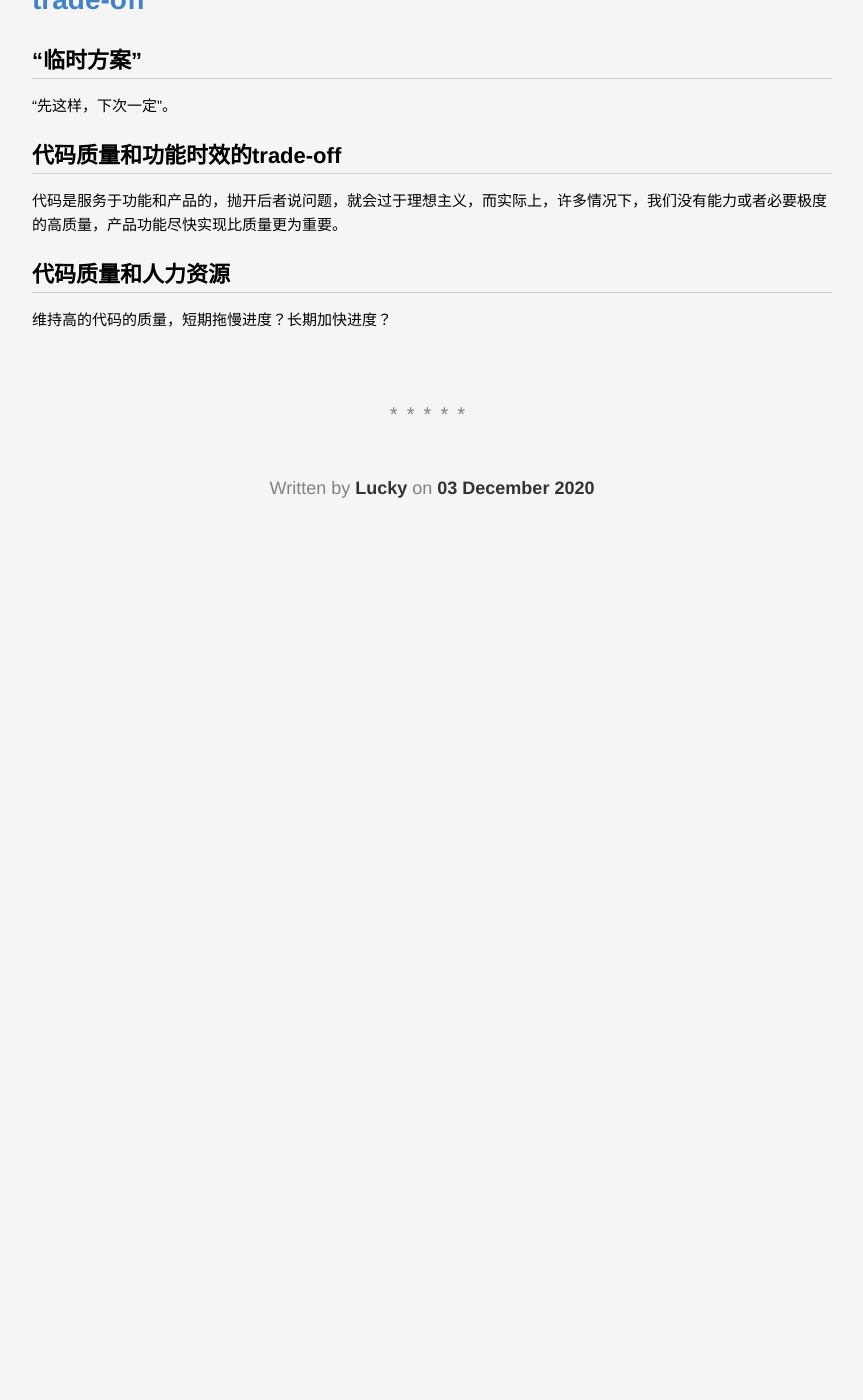
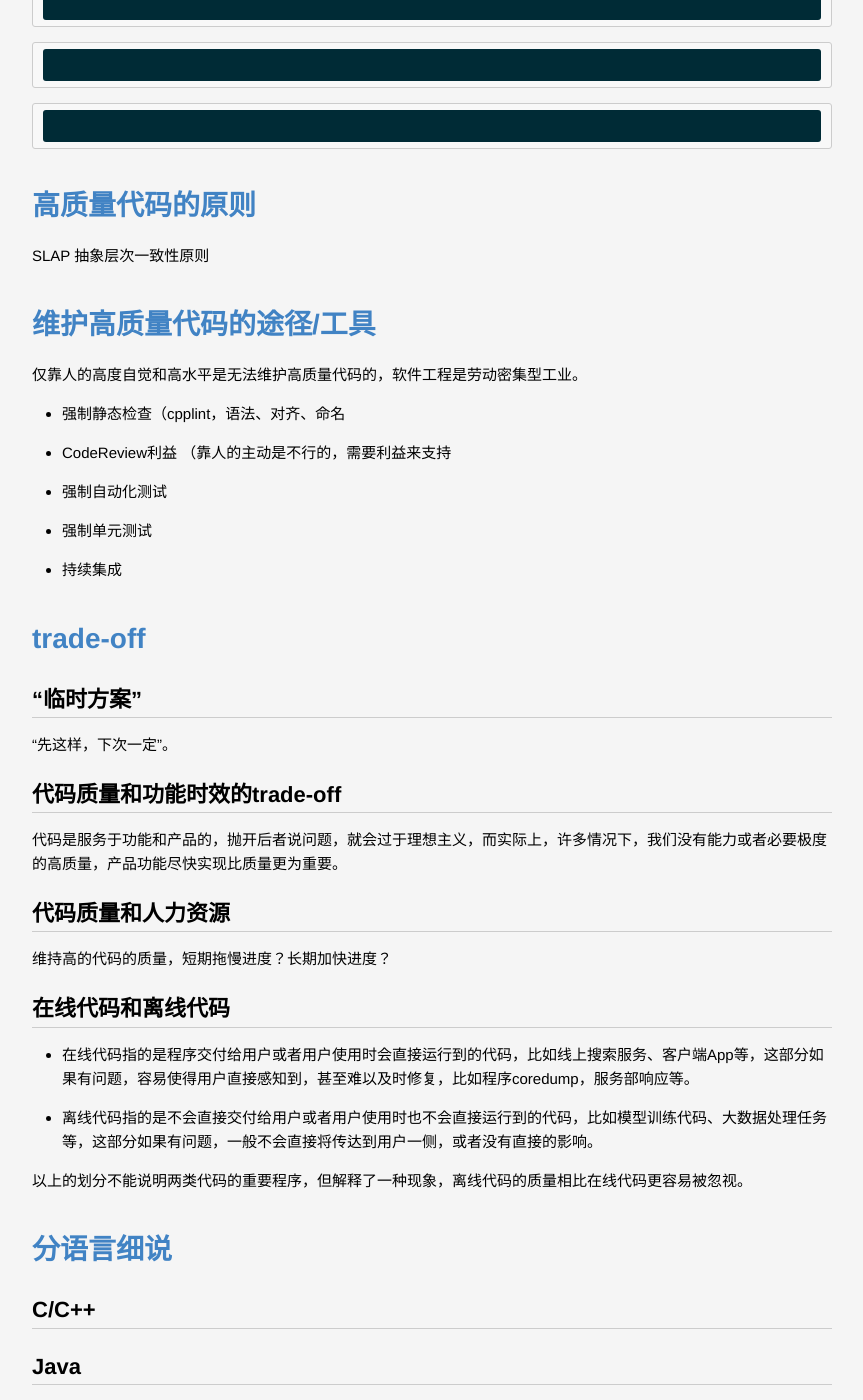
Before and after one commit to lucky521/blog, a Jekyll site: the page built from _posts/language/2020-12-03-clean-code.markdown, in a window 1280 px wide and 1400 px high, scrolled down 1251 px. Shown: the whole window, without its empty margins (208-1071 px from the left). Built offline with Jekyll 4.4.1, drawn with Linux system fonts in a browser that asks for light colours; before the commit the page ends 1881 px from its top, so only the background shows below that; some of the changed text lies outside the part shown.

Commit message:
update blog

````diff
--- a/_posts/language/2020-12-03-clean-code.markdown
+++ b/_posts/language/2020-12-03-clean-code.markdown
@@ -7,10 +7,33 @@ layout: post
 # 高质量代码的特征
 
 
+好理解
+
+好扩展
+
+性能好
+
+区别高质量的代码和高质量的设计
 
 
 
 # 高质量代码的例子
+
+```cpp
+
+```
+
+```java
+
+```
+
+```python
+
+```
+
+```shell
+
+```
 
 
 
@@ -19,17 +42,22 @@ layout: post
 SLAP 抽象层次一致性原则
 
 
-# 维护高质量代码的工具
 
-强制code checker工具（cpplint，语法、对齐、命名
+# 维护高质量代码的途径/工具
 
-CodeReview利益 （靠人的主动是不行的，需要利益来支持
+仅靠人的高度自觉和高水平是无法维护高质量代码的，软件工程是劳动密集型工业。
 
-持续集成
+* 强制静态检查（cpplint，语法、对齐、命名
 
-自动化测试
+* CodeReview利益 （靠人的主动是不行的，需要利益来支持
 
-单元测试
+* 强制自动化测试
+
+* 强制单元测试
+
+* 持续集成
+
+
 
 
 # trade-off
@@ -45,3 +73,28 @@ CodeReview利益 （靠人的主动是不行的，需要利益来支持
 ## 代码质量和人力资源
 
 维持高的代码的质量，短期拖慢进度？长期加快进度？
+
+
+## 在线代码和离线代码
+
+* 在线代码指的是程序交付给用户或者用户使用时会直接运行到的代码，比如线上搜索服务、客户端App等，这部分如果有问题，容易使得用户直接感知到，甚至难以及时修复，比如程序coredump，服务部响应等。
+* 离线代码指的是不会直接交付给用户或者用户使用时也不会直接运行到的代码，比如模型训练代码、大数据处理任务等，这部分如果有问题，一般不会直接将传达到用户一侧，或者没有直接的影响。
+
+以上的划分不能说明两类代码的重要程序，但解释了一种现象，离线代码的质量相比在线代码更容易被忽视。
+
+
+
+
+# 分语言细说
+
+## C/C++
+
+## Java
+
+## Shell
+
+## SQL
+
+## Python
+
+## Javascript
````
Also changed, not shown: _posts/ml/2019-05-21-ML-System.markdown (+10 -5 lines), _posts/ml/2019-08-01-Reinforcement-Learning.markdown (+10 -0 lines), _posts/productivity/2020-08-14-how-to-use-mobilephone.markdown (renamed from _posts/productivity/2016-08-14-how-to-use-mobilephone.markdown).
